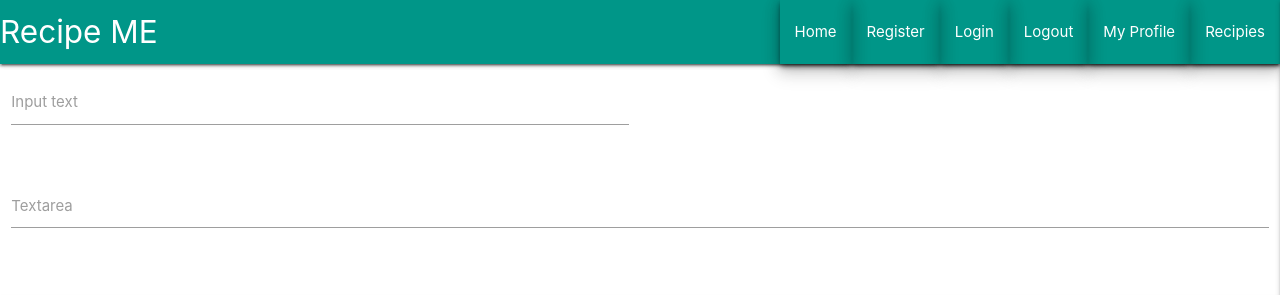
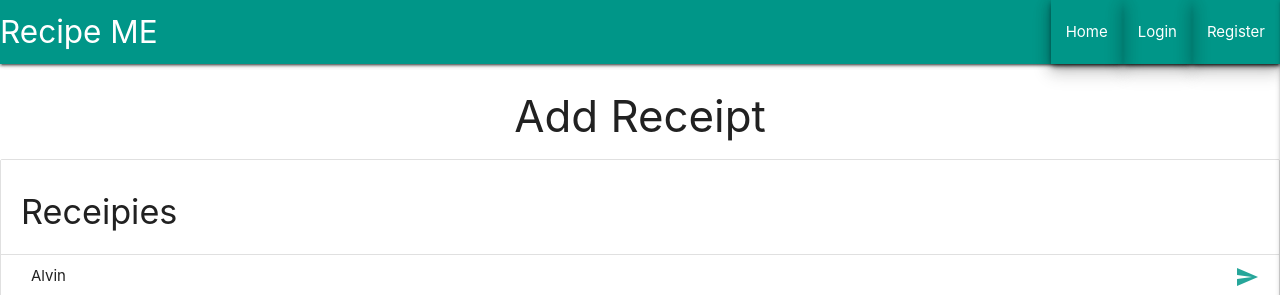
Before and after one commit to Jakub1994/Bookwithrecepies, a Flask app: page / in a window 1280 px wide. Shown: the top 295 px of the page. Run offline with Flask 2, Linux system fonts and the light colour scheme; data that the repository does not hold is empty; some libraries are stand-ins or nearby versions.

Commit message:
add login and logout function

```diff
--- a/app.py
+++ b/app.py
@@ -43,6 +43,8 @@ def register():
         # put the new user into 'session' cookie
         session["user"] = request.form.get("username").lower()
         flash("Registration Successful")
+        return redirect(
+            url_for("profile", username=session["user"]))
     return render_template("register.html")
 
 
@@ -54,23 +56,45 @@ def login():
             {"username": request.form.get("username").lower()})
 
         if existing_user:
-        #ensure hashed password matches user input
+            # ensure hashed password matches user input
             if check_password_hash(
-                existing_user["password"], request.form.get("password")):
-                    session["user"] = request.form.get("username").lower()
-                    flash("Welcome, {}".format(request.form.get("username")))
+                    existing_user["password"], request.form.get("password")):
+                        session["user"] = request.form.get("username").lower()
+                        flash("Welcome, {}".format(
+                            request.form.get("username")))
+                        return redirect(url_for(
+                            "myProfile", username=session["user"]))
             else:
-                # Invalid password match
-                flash("Incorrect Username or Password")
+                # invalid password match
+                flash("Incorrect Username and/or Password")
                 return redirect(url_for("login"))
 
         else:
-            #username doasn't exist
-            flash("Incorrect Username or Password")
+            # username doesn't exist
+            flash("Incorrect Username and/or Password")
             return redirect(url_for("login"))
 
+    return render_template("login.html")
 
-    return render_template("login.html")
+
+@app.route("/myProfile/<username>", methods=["GET", "POST"])
+def myProfile(username):
+    # grab the session user's username from db
+    username = mongo.db.users.find_one(
+        {"username": session["user"]})["username"]
+
+    if session["user"]:
+        return render_template("myProfile.html", username=username)
+
+    return redirect(url_for("login"))
+
+@app.route("/logout")
+def logout():
+    # remove user from session cookies
+    flash("You have been logged out")
+    session.pop("user")
+    return redirect(url_for("login"))
+
 
 if __name__ == "__main__":
     app.run(host=os.environ.get("IP"),
--- a/templates/base.html
+++ b/templates/base.html
@@ -19,22 +19,28 @@
             <a href="#" data-target="mobile-demo" class="sidenav-trigger"><i class="material-icons right">dehaze</i></a>
             <ul class="right hide-on-med-and-down z-depth-2">
                 <li class="z-depth-3"><a href="{{ url_for('get_recipie') }}">Home</a></li>
-                <li class="z-depth-3"><a href="{{ url_for('register') }}">Register</a></li>
-                <li class="z-depth-3"><a href="{{ url_for('login') }}">Login</a></li>
-                <li class="z-depth-3"><a href="#">Logout</a></li>
-                <li class="z-depth-3"><a href="#">My Profile</a></li>
-                <li class="z-depth-3"><a href="#">Recipies</a></li>
+                {% if session.user %}
+                    <li class="z-depth-3"><a href="{{url_for( 'myProfile' , username=session['user']) }}">My Profile</a></li>
+                    <li class="z-depth-3"><a href="#">Add Recipies</a></li>
+                    <li class="z-depth-3"><a href="{{ url_for('logout') }}">Logout</a></li>
+                {% else %}
+                    <li class="z-depth-3"><a href="{{ url_for('login') }}">Login</a></li>
+                    <li class="z-depth-3"><a href="{{ url_for('register') }}">Register</a></li>
+                {% endif %}
             </ul>
         </div>
     </nav>
     <!--Mobile Nav-->
     <ul class="sidenav" id="mobile-demo">
-        <li><a href="{{ url_for('get_recipie') }}">Home</a></li>
-        <li><a href="{{ url_for('register') }}">Register</a></li>
-        <li><a href="{{ url_for('login') }}">Login</a></li>
-        <li><a href="#">Logout</a></li>
-        <li><a href="#">My Profile</a></li>
-        <li><a href="#">Recipies</a></li>
+        <li class="z-depth-3"><a href="{{ url_for('get_recipie') }}">Home</a></li>
+            {% if session.user %}
+                <li class="z-depth-3"><a href="{{url_for( 'myProfile' , username=session['user']) }}">My Profile</a></li>
+                <li class="z-depth-3"><a href="#">Add Recipies</a></li>
+                <li class="z-depth-3"><a href="{{ url_for('logout') }}">Logout</a></li>
+            {% else %}
+                <li class="z-depth-3"><a href="{{ url_for('login') }}">Login</a></li>
+                <li class="z-depth-3"><a href="{{ url_for('register') }}">Register</a></li>
+            {% endif %}
     </ul>
 </header>
 
--- a/templates/home.html
+++ /dev/null
@@ -1,3 +0,0 @@
-{% extends "base.html" %}
-{% block content %}
-{% endblock %}
--- a/templates/recipies.html
+++ b/templates/recipies.html
@@ -1,35 +1,23 @@
 {% extends "base.html" %}
 {% block content %}
 
-<div class="row">
-    <form class="col s12">
-        <div class="row">
-            <div class="input-field col s6">
-                <input id="input_text" type="text" data-length="10">
-                <label for="input_text">Input text</label>
-            </div>
-        </div>
-        <div class="row">
-            <div class="input-field col s12">
-                <textarea id="textarea2" class="materialize-textarea" data-length="120"></textarea>
-                <label for="textarea2">Textarea</label>
-            </div>
-        </div>
-    </form>
-</div>
-<div class="card">
-    <div class="card-image waves-effect waves-block waves-light">
-      <img class="activator" src="images/office.jpg">
-    </div>
-    <div class="card-content">
-      <span class="card-title activator grey-text text-darken-4">Card Title<i class="material-icons right">more_vert</i></span>
-      <p><a href="#">This is a link</a></p>
-    </div>
-    <div class="card-reveal">
-      <span class="card-title grey-text text-darken-4">Card Title<i class="material-icons right">close</i></span>
-      <p>Here is some more information about this product that is only revealed once clicked on.</p>
-    </div>
-  </div>
-
+<h3 class="center-align">Add Receipt</h3>
+<ul class="collection with-header">
+    <li class="collection-header">
+        <h4>Receipies</h4>
+    </li>
+    <li class="collection-item">
+        <div>Alvin<a href="#!" class="secondary-content"><i class="material-icons">send</i></a></div>
+    </li>
+    <li class="collection-item">
+        <div>Alvin<a href="#!" class="secondary-content"><i class="material-icons">send</i></a></div>
+    </li>
+    <li class="collection-item">
+        <div>Alvin<a href="#!" class="secondary-content"><i class="material-icons">send</i></a></div>
+    </li>
+    <li class="collection-item">
+        <div>Alvin<a href="#!" class="secondary-content"><i class="material-icons">send</i></a></div>
+    </li>
+</ul>
 
 {% endblock %}
```
Also changed, not shown: templates/logout.html (deleted, +0 -29 lines), templates/myProfile.html (+10 -0 lines), templates/newreceipts.html (added, +22 -0 lines).
